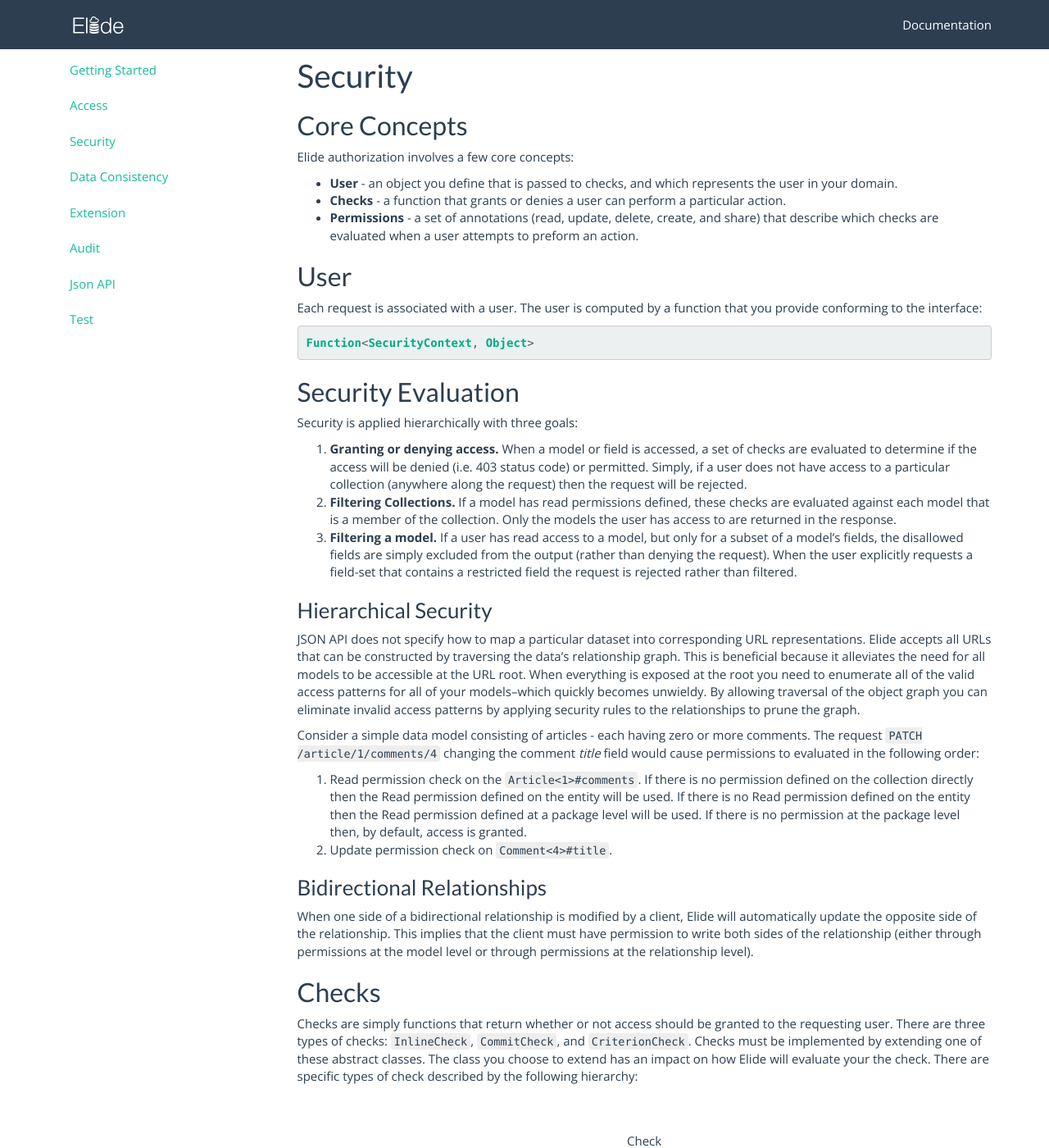
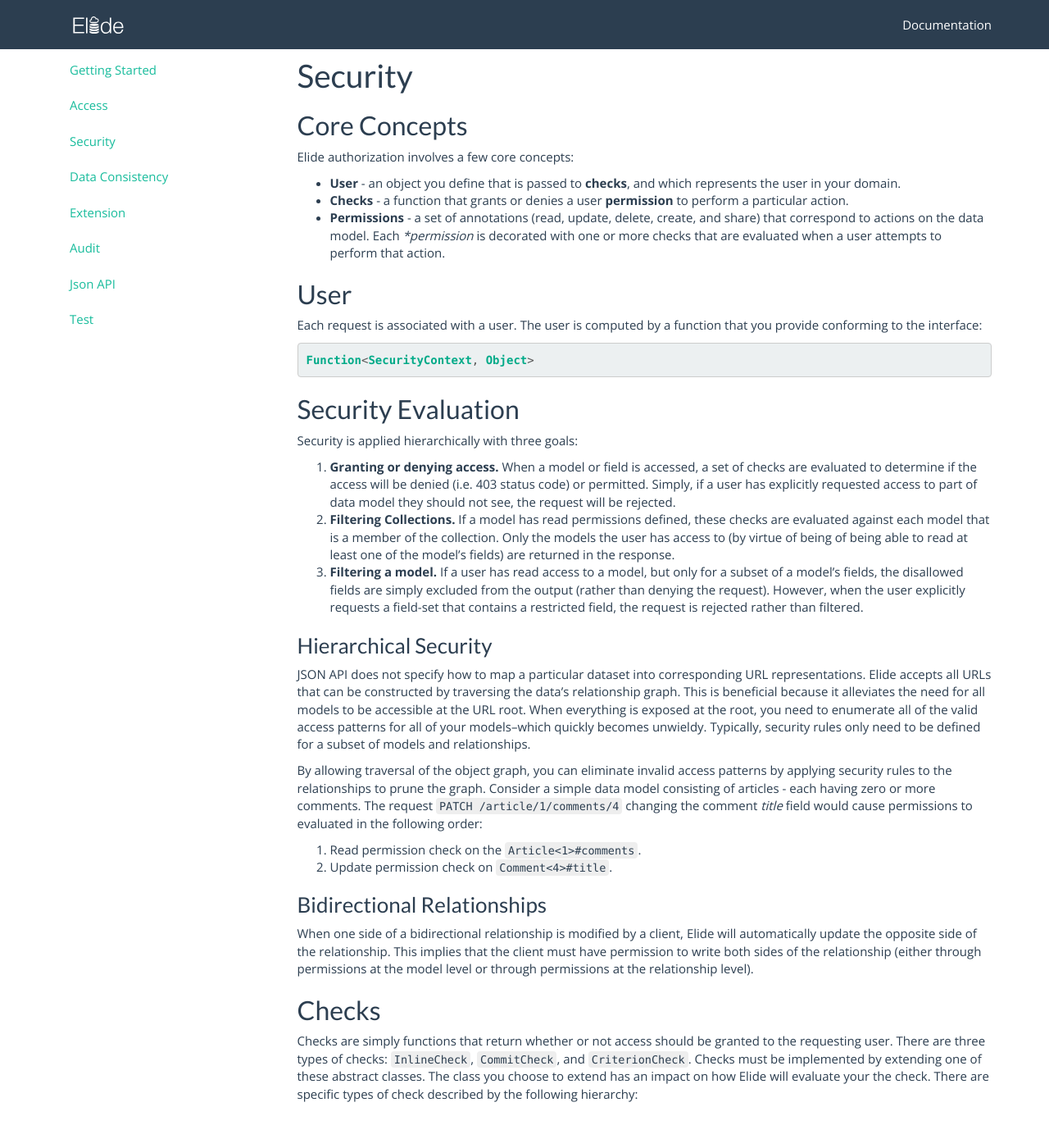
Before and after one commit to yahoo/elide-doc, a Jekyll site: the page built from pages/guide/03-security.md, in a window 1280 px wide and 1400 px high. Shown: the whole window at 82% size. Built offline with Jekyll 4.4.1, drawn with Linux system fonts in a browser that asks for light colours; nearby versions of some CDN libraries; some of the changed text lies outside the part shown.

Commit message:
First set of revisions

````diff
--- a/_data/snippets/access-example.yml
+++ b/_data/snippets/access-example.yml
@@ -45,10 +45,10 @@
 
     public String title;
 
-    @ManyToOne(mappedBy = "posts")
+    @ManyToOne
     public User author;
 
-    @ManyToOne(mappedBy = "post")
+    @OneToMany(mappedBy = "post")
     public Set<Comment> comments;
   }
   ```
@@ -63,7 +63,7 @@
 
     public String text;
 
-    @OneToMany(mappedBy = "comments")
+    @ManyToOne
     public Post post;
   }
   ```
--- a/_data/snippets/check-expressions.yml
+++ b/_data/snippets/check-expressions.yml
@@ -14,6 +14,8 @@
   @SharePermission(expression = "Prefab.Role.All")
   public class User {
       String name;
+
+      @OneToMany(mappedBy = "author")
       Set<Post> posts;
   }
   ```
@@ -26,11 +28,13 @@
   @DeletePermission(expression = "user owns this post now")
   @SharePermission(expression = "Prefab.Role.All")
   public class Post {
+      @ManyToOne
       User author;
 
       @UpdatePermission(expression = "user owns this post now OR user is a superuser now")
       boolean published;
 
+      @OneToMany(mappedBy = "post")
       Set<Comment> comments;
   }
   ```
@@ -44,7 +48,9 @@
   @DeletePermission(expression = "user made this comment")
   @SharePermission(expression = "Prefab.Role.All")
   public class Comment {
+      @ManyToOne
       User author;
+      @ManyToOne
       Post post;
       @UpdatePermission(expression = "user owns this post now OR user is a superuser now")
       boolean suppressed;
--- a/pages/guide/03-security.md
+++ b/pages/guide/03-security.md
@@ -6,10 +6,10 @@
 ## Core Concepts
 Elide authorization involves a few core concepts:
 
-* **User** - an object you define that is passed to checks, and which represents the user in your domain.
-* **Checks** - a function that grants or denies a user can perform a particular action.
-* **Permissions** - a set of annotations (read, update, delete, create, and share) that describe which checks are
-  evaluated when a user attempts to preform an action.
+* **User** - an object you define that is passed to **checks**, and which represents the user in your domain.
+* **Checks** - a function that grants or denies a user **permission** to perform a particular action.
+* **Permissions** - a set of annotations (read, update, delete, create, and share) that correspond to actions on the data model.
+Each **permission* is decorated with one or more checks that are evaluated when a user attempts to perform that action.
 
 ## User
 Each request is associated with a user. The user is computed by a function that you provide conforming to the
@@ -23,29 +23,27 @@
 Security is applied hierarchically with three goals:
 
 1. **Granting or denying access.**  When a model or field is accessed, a set of checks are evaluated to
-    determine if the access will be denied (i.e. 403 status code) or permitted. Simply, if a user does not have access
-    to a particular collection (anywhere along the request) then the request will be rejected.
+    determine if the access will be denied (i.e. 403 status code) or permitted. Simply, if a user has explicitly requested
+    access to part of data model they should not see, the request will be rejected.
 1. **Filtering Collections.** If a model has read permissions defined, these checks are evaluated against each model
-    that is a member of the collection.  Only the models the user has access to are returned in the response.
+    that is a member of the collection.  Only the models the user has access to (by virtue of being of being able
+    to read at least one of the model's fields) are returned in the response.
 1. **Filtering a model.**  If a user has read access to a model, but only for a subset of a model’s fields, the
-    disallowed fields are simply excluded from the output (rather than denying the request). When the user explicitly
-    requests a field-set that contains a restricted field the request is rejected rather than filtered.
+    disallowed fields are simply excluded from the output (rather than denying the request). However, when the user explicitly
+    requests a field-set that contains a restricted field, the request is rejected rather than filtered.
 
 ### Hierarchical Security
 JSON API does not specify how to map a particular dataset into corresponding URL representations. Elide accepts all
 URLs that can be constructed by traversing the data's relationship graph. This is beneficial because it alleviates the
-need for all models to be accessible at the URL root. When everything is exposed at the root you need to enumerate all
-of the valid access patterns for all of your models–which quickly becomes unwieldy. By allowing traversal of the
-object graph you can eliminate invalid access patterns by applying security rules to the relationships to prune
-the graph.
+need for all models to be accessible at the URL root. When everything is exposed at the root, you need to enumerate all
+of the valid access patterns for all of your models–which quickly becomes unwieldy.  Typically, security rules only need
+to be defined for a subset of models and relationships.
 
-Consider a simple data model consisting of articles - each having zero or more comments. The request `PATCH
+By allowing traversal of the object graph, you can eliminate invalid access patterns by applying security rules to the
+relationships to prune the graph.  Consider a simple data model consisting of articles - each having zero or more comments. The request `PATCH
 /article/1/comments/4` changing the comment _title_ field would cause permissions to evaluated in the following order:
 
-1. Read permission check on the `Article<1>#comments`. If there is no permission defined on the collection directly
-   then the Read permission defined on the entity will be used. If there is no Read permission defined on the entity
-   then the Read permission defined at a package level will be used. If there is no permission at the package level
-   then, by default, access is granted.
+1. Read permission check on the `Article<1>#comments`.
 1. Update permission check on `Comment<4>#title`.
 
 ### Bidirectional Relationships
@@ -105,9 +103,9 @@
 
 ### User Checks
 User checks depend strictly on the user. These are inline checks (i.e. they run as operations occur rather than
-deferring until commit time) and only take a `User` object as input. These checks are cached at a user level
-instead of an object level. User checks allow for quickly filtering of large collections because the check only
-needs to be evaluated once per request.
+deferring until commit time) and only take a `User` object as input.   Because these checks only depend on who
+is performaing the operation and not on what has changed, these checks are only evaluated once per request - an optimization
+that accelerates the filtering of large collections.
 
 ### Criterion Checks
 In some cases, the check logic can be pushed down to the data store itself. For example, a filter can be added to a
@@ -135,29 +133,32 @@
 ## Permission Annotations
 The permission annotations include `ReadPermission`, `UpdatePermission`, `CreatePermission`, `DeletePermission`,
 and `SharePermission`. Permissions are annotations which can be applied to a model at the `package`, `entity`, or
-`field`-level. The most specific annotation always take precedence (`package < entity < field`).
+`field`-level. The most specific annotation always take precedence (`package < entity < field`).  More specifically, a field annotation
+overrides the behavior of an entity annotation.  An entity annotation overrides the behavior of a package annotation.  Entity annotations
+can be inherited from superclasses.  When no annotation is provided at any level, access is implicitly granted for
+`ReadPermission`, `UpdatePermission`, `CreatePermission`, and `DeletePermission` and implicitly
+denied for `SharePermission`.
 
-The permission annotations wrap an expression that defines the logic to be evaluated. The expression is composition of
-checks (described above). Each check should implement the [Check][javadoc-annotations] interface and
-their representation in the expression is determined by the string used to register them in the `EntityDictionary`.
-The expressions are constructed with a [simple grammar][source-grammar]. The grammar allows for clauses that describe
-what the check guards against that are combined using `AND`, `OR`, and `NOT`, and can be grouped using parenthesis.
+The permission annotations wrap a boolean expression composed of the check(s) to be evaluated combined with `AND`, `OR`,
+and `NOT` operators and grouped using parenthesis.  The checks are uniquely identified within the expression
+by a string - typically a human readable phrase that describes the intent of the check.  These strings are mapped to the explicit
+`Check` classes at runtime by registering them in the `EntityDictionary`.  When no registration is made, the checks can be identified by
+their fully qualified class names.  The complete expression grammar can be found [here][source-grammar].
+
 To better understand how permissions work consider the following sample code. (Only the relevant portions are included.)
 
 {% include code_example example='check-expressions' %}
 
 You will notice that `IsOwner` actually defines two check classes; it does so because we might want to evaluate the
-same logic at distinct points in processing the request. For example, we could not apply `IsOwner.Inline` when creating
-a new post because `new Post().author == null` but just before we are ready to store the new `Post` it should have an
-author (and that author should be the user trying to create the post).
+same logic at distinct points in processing the request (inline when reading a post and at commit when creating a post).
+For example, we could not apply `IsOwner.Inline` when creating a new post because the post's author has not yet been assigned.
+Once the post has been created and all fields assigned by Elide, the security check can be evaluated.
 
-Contrast `IsOwner` to `IsSuperuser` which only defines one check. `isSuperuser` only defines one check because it
-is unlikely that would want to distinguish situations when the user is not a superuser before processing their request
-and is a superuser after processing their request. However, the check in `IsSuperuser` is still defined as an inner
-class because we might want to add related checks in the future.
+Contrast `IsOwner` to `IsSuperuser` which only defines one check. `IsSuperuser` only defines one check because it only depends
+on who is performing the action and not on the data model being manipulated.
 
 #### Read
-`ReadPermission` governs whether a model or field can be accessed by a particular user. If the expression evaluates
+`ReadPermission` governs whether a model or field can be read by a particular user. If the expression evaluates
 to `true` then access is granted. Notably, `ReadPermission` is evaluated as the user navigates through the data
 represented by the URL. Elide's security model is focused on field-level access, with permission annotations applied
 at on an entity or package being shorthand for applying that same security to every field in that scope. For example,
@@ -168,10 +169,10 @@
 1. `ReadPermission` on any field on `Comment<99>`
 
 If all of these checks succeed, then the response will succeed. The contents of the response are then determined by
-evaluating the `ReadPermission` on each field–if a field does not have an annotation, then access defaults to whatever
-is specified at the entity level. For example, if `ReadPermission` on `Comment` is true, then an unannotated field
-will be returned in the response; but if `ReadPermission` on `Comment` is false, then only annotated fields that
-return true from their `ReadPermission` will be returned in the response.
+evaluating the `ReadPermission` on each field.   The response will contain the subset of fields where `ReadPermission`
+is granted.  If a field does not have an annotation, then access defaults to whatever is specified at the entity level.
+If the entity does not have an annotation, access defaults to whatever is specified at the package.  If the package does not have an
+annotation, access defaults to granted.
 
 #### Update
 `UpdatePermission` governs whether a model can be updated by a particular user. Update is invoked when an attribute's
@@ -179,26 +180,29 @@
 `UpdatePermission` given objects `Post` and `User` from the code snippets above:
 
 * Changing the value of `Post.published` will evaluate `UpdatePermission` on `published`. Because more specific
-  checks override less specific checks, the `UpdatePermission` on `Post` will not be evaluated (which is why we
-  duplicate `User.ownsPost.inline` in our field-level annotation).
+  checks override less specific checks, the `UpdatePermission` on the entity `Post` will not be evaluated.
 * Setting `Post.author = User` will evaluate `UpdatePermission` on `Post` since `author` does not have a more specific
-  annotation. Because `author` is reciprocal, `UpdatePermission` will also be evaluated on the `User.posts` field.
-* Removing `Post` from `User.posts` will trigger `UpdatePermission` on `Post` and on `User`.
-* Creating `Post` will trigger `UpdatePermission` checks on the fields it contains (as well as any reciprocal fields on
+  annotation. Because `author` is a bidirectional relationship, `UpdatePermission` will also be evaluated on the `User.posts` field.
+* Removing `Post` from `User.posts` will trigger `UpdatePermission` on both the `Post` and `User` entities.
+* Creating `Post` will trigger `UpdatePermission` checks on any fields that are initialized in the request (as well as any bidirectional fields on
   referenced objects).
 
 #### Create
-`CreatePermission` governs whether a model can be created. It is evaluated in conjunction with `UpdatePermission` to
+`CreatePermission` governs whether a model can be created. It is evaluated in conjunction with `UpdatePermission` on any initialized field to
 determine if the user's request to create a resource will succeed.
 
 #### Delete
 `DeletePermission` governs whether a model can be deleted.
 
 #### Share
-`SharePermission` governs whether an existing (not newly created) object can be added to a relationship on
-another object. When a relationship is updated by either a `PATCH` or a `POST`, data is loaded by ID and assigned to
-the selected relationship. However, because these loads bypass the normal relationship graph traversal, they also bypass
-the corresponding security checks. Consider the following request:
+
+`SharePermission` governs whether an existing model instance (one created in a prior transaction) can be assigned to
+another collection other than the one in which it was initially created.  Basically, does a collection 'own' the  model instance
+in a private sense or can it be moved or referenced by other collections.
+
+When a relationship is updated by either a `PATCH` or a `POST`, data is loaded by ID and assigned to the selected relationship.
+For example, consider `Post<25>` added to the `Comment<123>#post` relationship:
+
 
 ```http
 POST /user/2/comments HTTP/1.1
@@ -218,22 +222,14 @@
 }
 ```
 
-This request creates a new comment that is associated with `Post<25>`; however, we don't know anything about that
-`Post` either from the request itself (since we're not creating it) or from the path by which we have arrived
-(`/user/2/comments`).
+This is the single instance in JSON-API where an object can be referenced directly by ID without first traversing
+through the normal relationship graph of the URL.  This access bypasses the hierarchical security of the data model relationship graph.
+Specifically, while `ReaderPermission` will be evaluated on the loaded object, other checks (on parent collections and objects) will not be.
 
-`SharePermission` is how we determine if the reference here to `Post<25>` is valid. By default, Elide
-disallows creating relationships like this to prevent [unauthorized access](#security-of-shareable-models).
+By default, Elide disallows manipulating relationships like this to prevent [unauthorized access](#security-of-shareable-models).
 Creating unbounded relationships in this manner can be explicitly enabled by adding `SharePermission` to a model,
 making the model *shareable*.  Attempts to share objects without this permission or without satisfying the associated
 permission check(s) are denied access.
-
-In this request `SharePermission` is not needed for the owning side of the `Comment.author` relationship because
-in order to reach the appropriate collection (`User.comments` in this example) to create the `Comment` you first need
-to be able to see `User` and then the particular `User` who owns the comment. If, however, you were going to create
-the same comment from the path `/posts/25/comments/` then you *would* need `SharePermission` on `User` and you would
-not need it on `Post` because we can see by the URL that you have valid access to `Post<25>` but cannot determine if
-you can access `User<2>`.
 
 ## Security of Shareable Models
 The following scenario illustrates what could happen _without_ Elide's concept of shareable models.
@@ -245,9 +241,9 @@
 1. A transaction
 
 A user has accounts which each have a set of transactions.  In this example, the developer has implemented
-simple security checks for the user model such that a user's model is only readable and writable by himself.
-Accounts and transactions have no implemented checks because they can only be reached by navigating through `User`
-and so no user can read the data belonging to any other user.
+simple security checks for the user model such that a user's model is only readable and writable by herself.
+Accounts and transactions have no implemented checks because the developer _mistakenly assumed_ these models can only be
+reached by navigating through `User`.
 
 Now let's say Sally is `/user/1` in our system.  An evil hacker wants to read Sally's transactions.  The hacker
 creates a new account `/user/2`.  The hacker creates an empty account with no transactions: `/user/2/account/342`.
@@ -263,26 +259,22 @@
         { "type": "transaction", "id": "123" }
     ]
 }
+
 ```
-For this request the following security checks are evaluated, all of which pass because they are legitimate accesses.
+For this request the following security checks are evaluated, all of which pass.
 
-1. `ReadPermission` on `User<2>`
-1. `ReadPermission` on `Account<342>`
+1. `ReadPermission` on `User<2>#account`
+1. `ReadPermission` on `Account<342>#transactions`
 1. `UpdatePermission` on `Account<342>#transactions`
+1. `ReadPermission` on Transaction<123> fields
 
-Noteably absent from the evaluated checks are any that involve `Transaction<123>`, this is because `Transaction<123>`
-is not being directly accessed by the hacker. It could be that the hacker has another account (say `Account<345>`) to
-which `Transaction<123>` belongs, which would make the hacker's modification of `Transaction<123>` totally legitimate.
+The final check passes because the developer assumed the checks on the user entity were sufficient to also limit access
+to everything inside user (accounts and transactions).  The developer failed to account for the case where JSON-API can
+reference an object directly by ID when manipulating relationships.
 
-Without `SharePermission` there is no way to validate the hacker's access to the transactions they are attempting to
-modify, so if a transaction with the specified id exists it will be added to the hacker's account. While the hacker
-has no way to know the contents of the transaction in advance (and consequently might end up owning the bank a great
-deal of money) there is no good way to prevent abusive behavior like this since security checks are evaluated while
-navigating the object hierarchy.
-
-To prevent circumventing security in this manner Elide will not allow the loading of arbitrary objects (i.e. objects
-not directly in the request's lineage or created by the request) unless the object that is being loaded has a
-`SharePermission` annotation and the checks specified by that annotation evaluate to true.
+To prevent circumventing security in this manner Elide by default will not allow an entity to be assigned to another collection other
+than the one in which it was initially created.  This behavior can be changed by explicitly annotating the entity with `SharePermission`
+and an associated check expression.
 
 <script>
   new Treant({
````
Also changed, not shown: other parts of pages/guide/03-security.md (+1 -1 lines).
